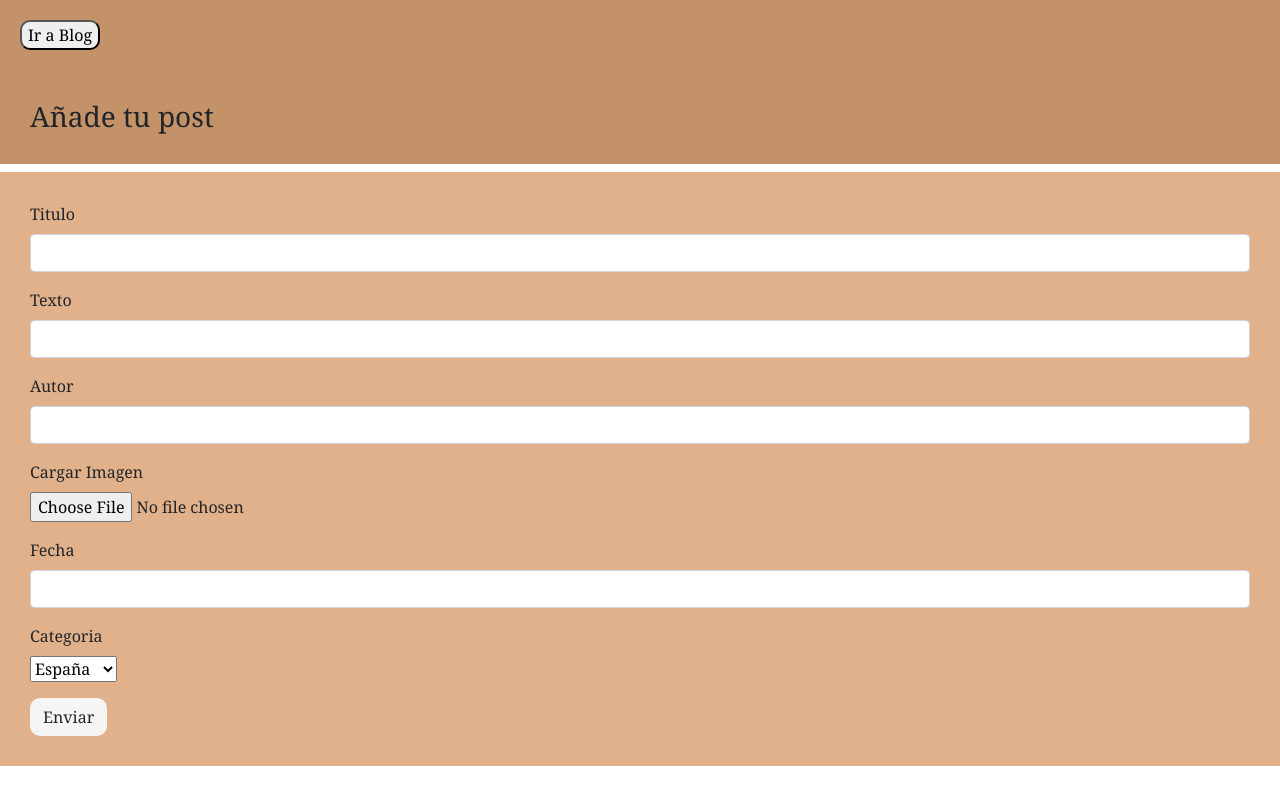
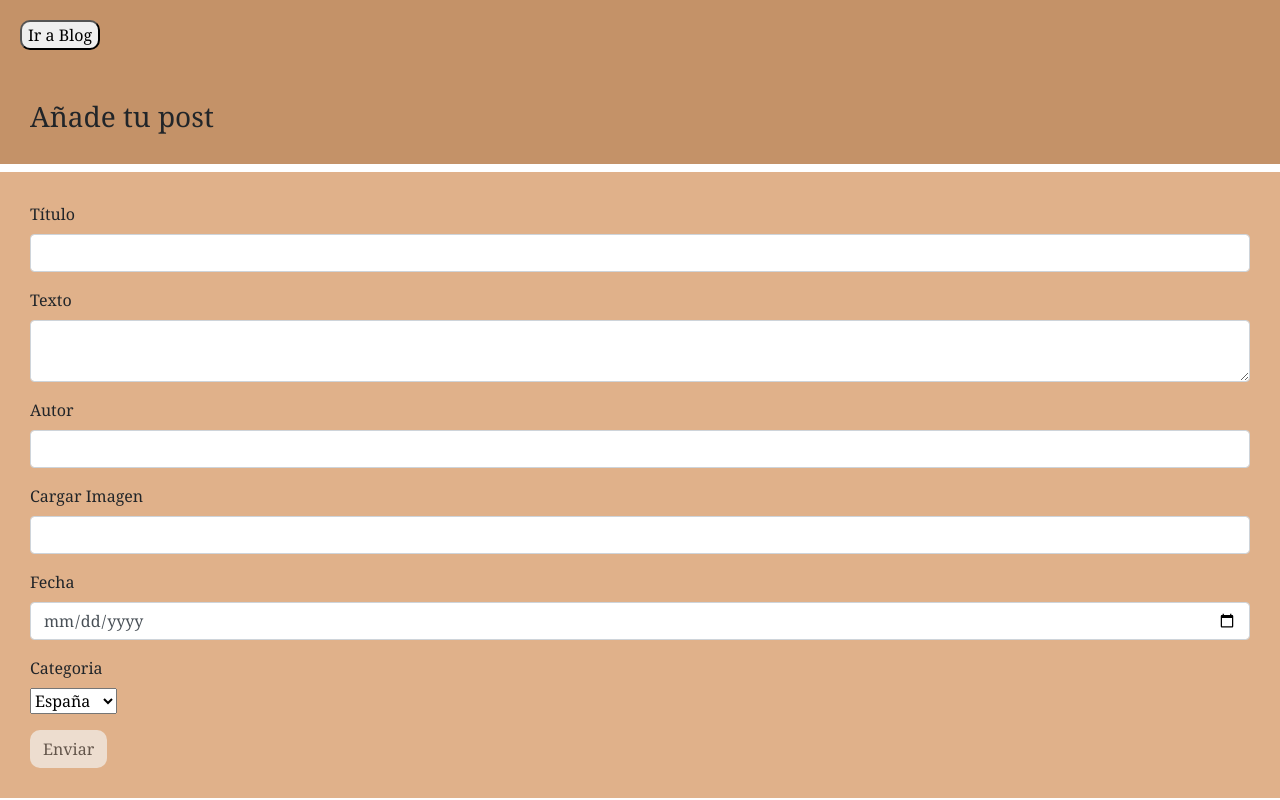
Before and after one commit to LauraSanchez17/PracticaBlog, an Angular app: page /formulario in a window 1280 px wide. Built offline with nearby package versions, Linux system fonts and the light colour scheme.

Commit message:
ajustes css, alert post incluido.

```diff
--- a/angular.json
+++ b/angular.json
@@ -27,7 +27,10 @@
               "node_modules/bootstrap/dist/css/bootstrap.min.css",
               "src/styles.css"
             ],
-            "scripts": []
+            "scripts": [
+              "node_modules/jquery/dist/jquery.min.js",
+              "node_modules/bootstrap/dist/js/bootstrap.min.js"
+            ]
           },
           "configurations": {
             "production": {
--- a/package.json
+++ b/package.json
@@ -20,6 +20,7 @@
     "@angular/platform-browser-dynamic": "~10.1.6",
     "@angular/router": "~10.1.6",
     "bootstrap": "^4.5.3",
+    "jquery": "^3.5.1",
     "rxjs": "~6.6.0",
     "tslib": "^2.0.0",
     "zone.js": "~0.10.2"
--- a/src/app/blog/blog.component.css
+++ b/src/app/blog/blog.component.css
@@ -1,4 +1,5 @@
 *{
+    box-sizing: border-box;
 	margin: 0;
 	padding: 0;
 	list-style: none;
@@ -9,17 +10,29 @@
 }
 
 
+
 .categoria {
     padding: 20px 20px;
-    display: flex;
+
     background-color: #aa6124af;
+
 
 }
 
+.navcategoria {
+    display: flex;
+    justify-content: space-between;
+}
 .botonnuevoPost {
     padding: 10px;
     border-radius: 10px;
     margin: 10px;
+    border: 1px solid transparent;
+}
+
+.botonnuevoPost:hover{
+    background-color:rgb(236, 205, 146);
+    border: 1px solid rgb(175, 129, 43);
 }
 
 .categoria p {
@@ -33,6 +46,11 @@
     border-radius: 10px;
     margin: 10px;
     background-color: whitesmoke;
+}
+
+.botoncategoria:hover{
+    background-color: rgb(236, 205, 146);
+    border: 1px solid rgb(175, 129, 43);;
 }
 
 .blog {
--- a/src/app/blog/blog.component.html
+++ b/src/app/blog/blog.component.html
@@ -1,5 +1,6 @@
 <div class="categoria">
     <p>Elige la categoría</p>
+    <div class="navcategoria">
         <select class="botoncategoria" (change)="onChangeCategoria($event)">
             <option value="todos">Todos</option>
             <option [value]="categoria" *ngFor="let categoria of categorias">
@@ -7,6 +8,7 @@
             </option>
         </select>
         <button class="botonnuevoPost" [routerLink]="['/formulario']">Nuevo Post</button>
+    </div>
 </div>
 
 
@@ -20,7 +22,7 @@
             <p>{{post.texto}}</p>
             <div class="footerpost">
                 <p>{{post.autor}}</p>
-                <p>{{post.fecha | date:'fullDate'}}</p>
+                <p>{{post.fecha | date:'dd/MM/yyyy'}}</p>
                 <p>{{post.categoria}}</p>
             </div>
         </div>
--- a/src/app/formulario/formulario.component.css
+++ b/src/app/formulario/formulario.component.css
@@ -1,4 +1,5 @@
 *{
+    box-sizing: border-box;
 	list-style: none;
 	text-decoration: none;
     font-family: Cambria, Cochin, Georgia, Times, 'Times New Roman', serif
@@ -12,7 +13,7 @@
 
 .formulario {
     padding: 30px;
-    background-color:rgb(224, 177, 138)
+    background-color:rgb(224, 177, 138);
 }
 
 h3 {
@@ -25,7 +26,16 @@ h3 {
     border-radius: 10px;
 }
 
+.botonBlog:hover{
+    background-color: rgb(236, 205, 146);
+}
+
 .btn {
     background-color: whitesmoke;
     border-radius: 10px;
 }
+
+.btn:hover {
+background-color: rgb(236, 205, 146);
+border: 1px solid rgb(175, 129, 43);;
+}
--- a/src/app/formulario/formulario.component.html
+++ b/src/app/formulario/formulario.component.html
@@ -5,28 +5,43 @@
 
 <form class="formulario" [formGroup]="postForm" (ngSubmit)="onSubmit()">
     <div class="form-group">
-        <label>Titulo</label>
+        <label>Título</label>
         <input type="text" class="form-control" formControlName="titulo">
+        <p class="text-danger" *ngIf="postForm.get('titulo').hasError('required') && postForm.get('titulo').touched">
+            Debes introducir un título para tu post</p>
     </div>
 
     <div class="form-group">
         <label>Texto</label>
-        <input type="text" class="form-control" formControlName="texto">
+        <textarea class="form-control" formControlName="texto"></textarea>
+        <p class="text-danger" *ngIf="postForm.get('texto').hasError('minlength') && postForm.get('texto').touched">
+            El campo debe tener un minimo de {{postForm.get('texto').errors.minlength.requiredLength}}
+            caracteres.
+            Has escrito
+            {{postForm.get('texto').errors.minlength.actualLength}} caracteres.
+        </p>
     </div>
 
     <div class="form-group">
         <label>Autor</label>
         <input type="text" class="form-control" formControlName="autor">
+        <p class="text-danger" *ngIf="postForm.get('autor').hasError('required') && postForm.get('autor').touched">Debes
+            introducir un autor</p>
     </div>
 
     <div class="form-group">
         <label>Cargar Imagen</label>
-        <input type="file" class="form-control-file" id="exampleFormControlFile1" formControlName="imagen">
+        <input type="text" class="form-control" formControlName="imagen">
+        <p class="text-danger" *ngIf="postForm.get('imagen').hasError('required') && postForm.get('imagen').touched">
+            Debes
+            introducir una imagen</p>
     </div>
 
     <div class="form-group">
         <label>Fecha</label>
-        <input type="text" class="form-control" formControlName="fecha">
+        <input type="date" class="form-control" formControlName="fecha">
+        <p class="text-danger" *ngIf="postForm.get('fecha').hasError('required') && postForm.get('fecha').touched">Debes
+            introducir una fecha</p>
     </div>
 
     <div class="form-group">
@@ -42,5 +57,5 @@
         </select>
     </div>
     <!--  <button (click)="onSubmit()">Enviar</button> -->
-    <input type="submit" value="Enviar" class="btn">
+    <input type="submit" value="Enviar" class="btn" [disabled]="postForm.invalid">
 </form>
--- a/src/app/formulario/formulario.component.ts
+++ b/src/app/formulario/formulario.component.ts
@@ -1,5 +1,5 @@
 import { Component, OnInit } from '@angular/core';
-import { FormGroup, FormControl } from '@angular/forms';
+import { FormGroup, FormControl, Validators } from '@angular/forms';
 import { PostService } from '../services/post.service';
 
 @Component({
@@ -11,11 +11,16 @@ export class FormularioComponent implements OnInit {
   postForm: FormGroup;
   constructor(private PostService: PostService) {
     this.postForm = new FormGroup({
-      titulo: new FormControl(),
-      texto: new FormControl(),
-      autor: new FormControl(),
-      imagen: new FormControl(),
-      fecha: new FormControl(),
+      titulo: new FormControl('', [Validators.required]),
+      texto: new FormControl('', [
+        Validators.required,
+        Validators.minLength(50)
+      ]),
+      autor: new FormControl('', [
+        Validators.required
+      ]),
+      imagen: new FormControl('', [Validators.required]),
+      fecha: new FormControl('', [Validators.required]),
       categoria: new FormControl(),
     })
   }
@@ -25,7 +30,7 @@ export class FormularioComponent implements OnInit {
   }
   onSubmit() {
     const response = this.PostService.agregarPost(this.postForm.value);
-
+    alert('Has añadido tu post correctamente, puedes ir a Blog para ver tu publicación')
 
   }
 }
```
Also changed, not shown: 1 other file (tests, documents, lock files or other folders). Lines whose indentation alone changed are shown as unchanged.
